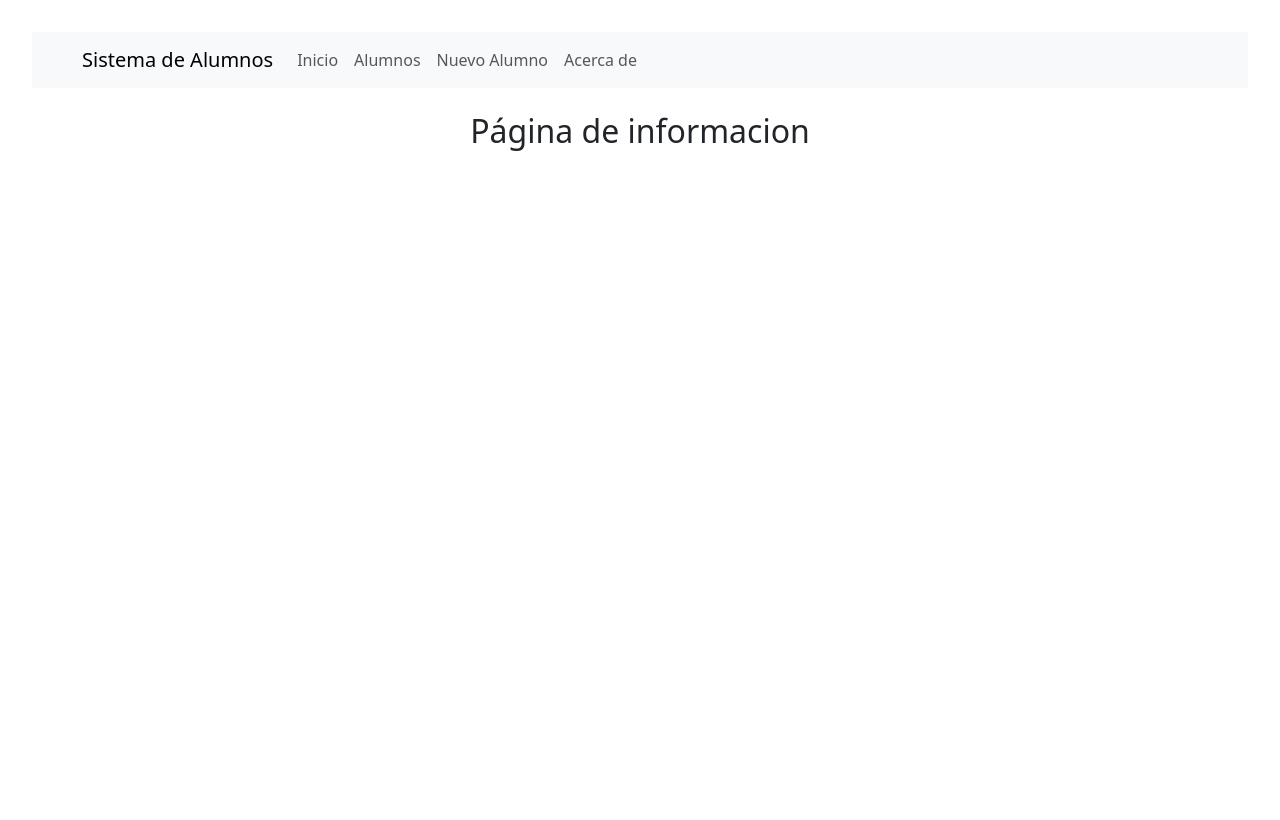
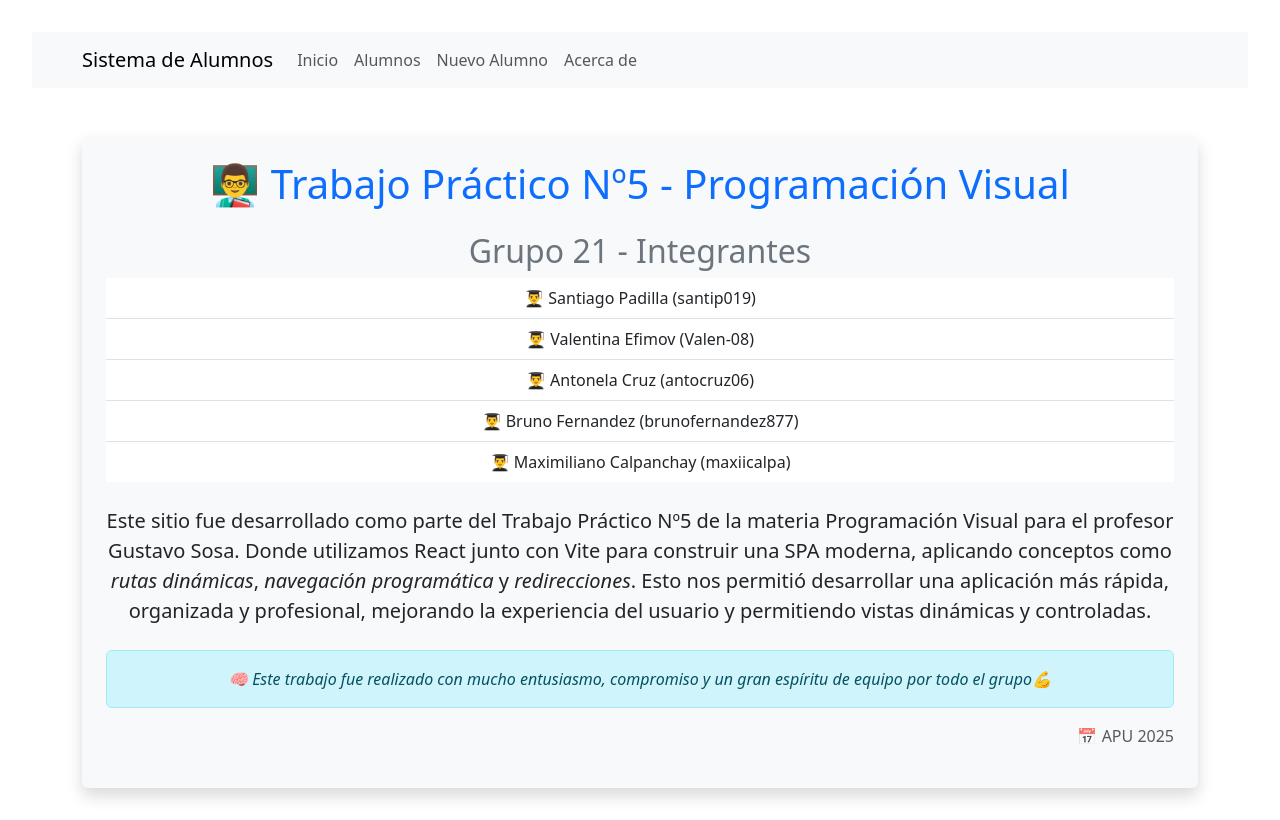
Before and after one commit to santip019/pv_tp5_grupo21, a React (Vite) app: page /Acerca-De in a window 1280 px wide. Built offline with nearby package versions, Linux system fonts and the light colour scheme.

Commit message:
Feat: se realizo el componente AcercaDe.jsx [Fernandez Bruno]

```diff
--- a/src/assets/components/AcercaDe.jsx
+++ b/src/assets/components/AcercaDe.jsx
@@ -1,5 +1,32 @@
+const AcercaDe = () => {
+  return (
+    <div className="container mt-5 p-4 bg-light rounded shadow">
+      <h1 className="text-center mb-4 text-primary"> 👨‍🏫 Trabajo Práctico Nº5 - Programación Visual</h1>
 
-function AcercaDe() {
-  return <h2>Página de informacion</h2>;
-}
+      <h2 className="text-secondary"> Grupo 21 - Integrantes</h2>
+      <ul className="list-group list-group-flush mb-4">
+        <li className="list-group-item">👨‍🎓 Santiago Padilla (santip019)</li>
+        <li className="list-group-item">👨‍🎓 Valentina Efimov (Valen-08)</li>
+        <li className="list-group-item">👨‍🎓 Antonela Cruz (antocruz06)</li>
+        <li className="list-group-item">👨‍🎓 Bruno Fernandez (brunofernandez877)</li>
+        <li className="list-group-item">👨‍🎓 Maximiliano Calpanchay (maxiicalpa)</li>
+      </ul>
+
+      <p className="lead">
+        Este sitio fue desarrollado como parte del Trabajo Práctico Nº5 de la materia <strong>Programación Visual</strong> para el profesor Gustavo Sosa.
+        Donde utilizamos <strong>React</strong> junto con <strong>Vite</strong> para construir una SPA moderna,
+        aplicando conceptos como <em>rutas dinámicas</em>, <em>navegación programática</em> y <em>redirecciones</em>
+      . Esto nos permitió desarrollar una aplicación más rápida, organizada y profesional,
+        mejorando la experiencia del usuario y permitiendo vistas dinámicas y controladas.
+      </p>
+
+      <div className="alert alert-info mt-4 text-center">
+        <em>🧠 Este trabajo fue realizado con mucho entusiasmo, compromiso y un gran espíritu de equipo por todo el grupo💪</em>
+      </div>
+
+      <p className="text-muted text-end mt-3">📅 APU 2025</p>
+    </div>
+  );
+};
+
 export default AcercaDe;
```
